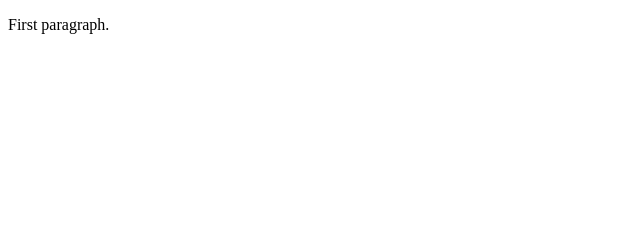
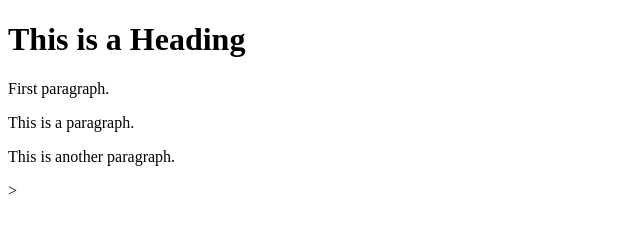
Before and after one commit to EazyErik/learning-git, a plain HTML site: page index.html in a window 1280 px wide. Shown: the whole page, without its empty margins (0-640 px from the left). Drawn offline with Linux system fonts and the light colour scheme.

Commit message:
main uptodate now

```diff
--- a/index.html
+++ b/index.html
@@ -4,6 +4,9 @@
 <title>Page Title</title>
 </head>
 <body>
+<h1>This is a Heading</h1>
 <p>First paragraph.</p>
+<p>This is a paragraph.</p>
+<p>This is another paragraph.</p>
 </body>
-</html>
+</html>>
```
